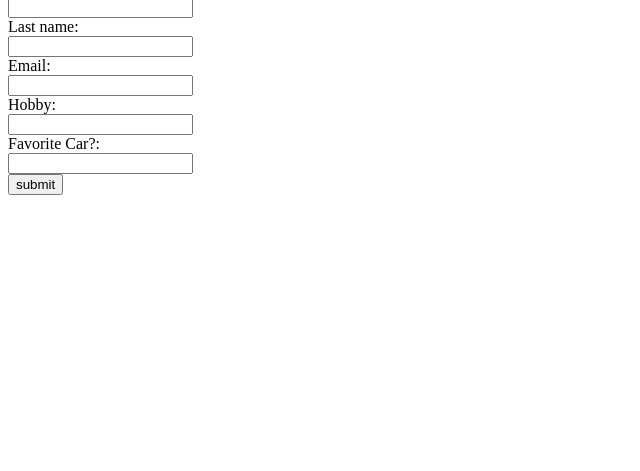
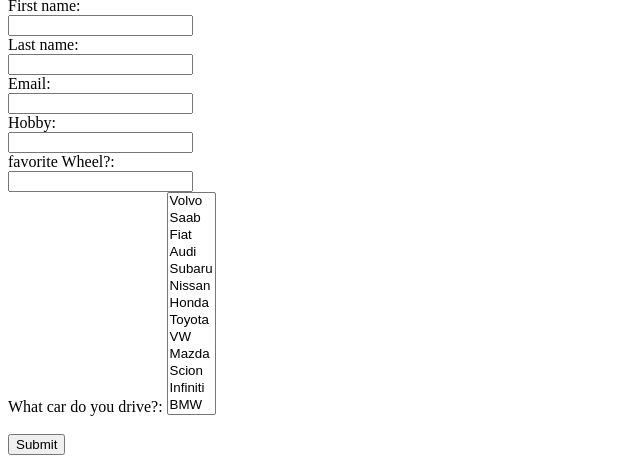
Before and after one commit to darkimpow/Deliverable-3, a plain HTML site: page index.html in a window 1280 px wide. Shown: the part 510-981 px from the top of the page, without its empty margins (0-640 px from the left). Before the commit the page ends 800 px from the top, so only its background shows below. Drawn offline with Linux system fonts and the light colour scheme.

Commit message:
Update index.html
Added drop down menu for car selection options and new question box

```diff
--- a/index.html
+++ b/index.html
@@ -11,6 +11,9 @@
 </a>
 
 <form>
+<feildset>
+<legend>Welcome</legend>
+
 <label for="fname">First name:</label><br>
 <input type="text" id="fname" name="fname"><br>
 <label for="lname">Last name:</label><br>
@@ -19,9 +22,29 @@
 <input type="email" id="email" name="email"><br>
 <label for="hobby">Hobby:</label><br>
 <input type="text" id="hobby" name="hobby"><br>
-<label for="Favorite Car?">Favorite Car?:</label><br>
-<input type="text" id="Favorite Car?" name="Favorite Car?"><br>
-<input type="submit" value="submit">
+<label for="favorite Wheel?">favorite Wheel?:</label><br>
+<input type="text" id="Favorite Wheel?" name="favorite Wheel?"><br>
+
+<form action="/action_page.php">
+  <label for="cars">What car do you drive?:</label>
+  <select id="cars" name="cars" size="13" multiple>
+    <option value="volvo">Volvo</option>
+    <option value="saab">Saab</option>
+    <option value="fiat">Fiat</option>
+    <option value="audi">Audi</option>
+ <option value="Subaru">Subaru</option>
+ <option value="Nissan">Nissan</option>
+ <option value="Honda">Honda</option>
+ <option value="Toyota">Toyota</option>
+ <option value="VW">VW</option>
+ <option value="Mazda">Mazda</option>
+ <option value="Scion">Scion</option>
+ <option value="Infiniti">Infiniti</option>
+<option value="BMW">BMW</option>
+</select><br><br>
+  <input type="submit">
+</feildset>
+
 </form>
 
 
```
